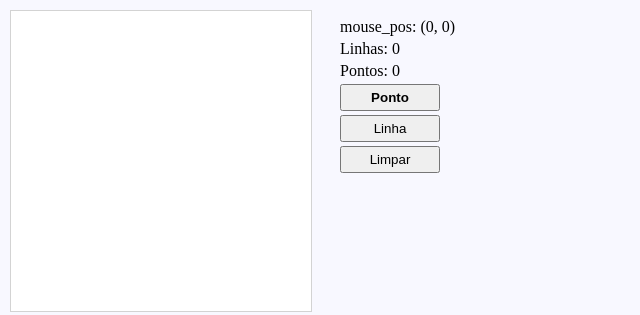
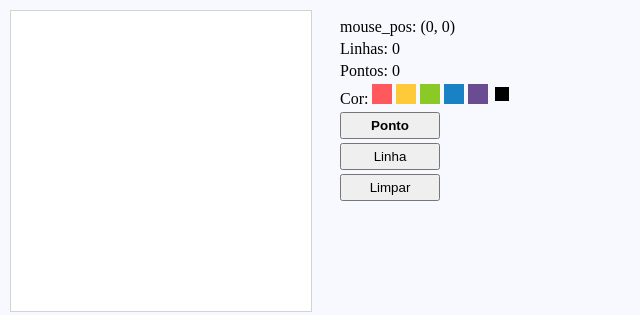
Before and after one commit to sthiago/trabalho-webgl, a plain HTML site: page index.html in a window 1280 px wide. Shown: the whole page, without its empty margins (0-640 px from the left). Drawn offline with Linux system fonts and the light colour scheme.

Commit message:
Adiciona seleção de cores

```diff
--- a/index.html
+++ b/index.html
@@ -38,6 +38,25 @@
             float: left;
             padding: 10px;
         }
+
+        .cor {
+            display: inline-block;
+            padding: 2px;
+            width: 20px;
+            height: 20px;
+        }
+
+        .cor-selected {
+            border: 3px solid ghostwhite;
+        }
+
+        #cor_vermelho { background-color: #FF595E; }
+        #cor_amarelo  { background-color: #FFCA3A; }
+        #cor_verde    { background-color: #8AC926; }
+        #cor_azul     { background-color: #1982C4; }
+        #cor_roxo     { background-color: #6A4C93; }
+        #cor_preto    { background-color: #000000; }
+
 
         .selected {
             font-weight: bold;
@@ -89,6 +108,15 @@
         <div id="mouse_position">mouse_pos: (0, 0)</div>
         <div id="linha_count"></div>
         <div id="ponto_count"></div>
+        <div>
+            Cor:
+            <span class="cor" id="cor_vermelho"></span>
+            <span class="cor" id="cor_amarelo"></span>
+            <span class="cor" id="cor_verde"></span>
+            <span class="cor" id="cor_azul"></span>
+            <span class="cor" id="cor_roxo"></span>
+            <span class="cor cor-selected" id="cor_preto"></span>
+        </div>
         <button id="btn_ponto">Ponto</button>
         <button id="btn_linha">Linha</button>
         <button id="btn_limpar">Limpar</button>
--- a/main.js
+++ b/main.js
@@ -132,7 +132,7 @@ class Point extends Base {
         this.a_color_buf = this.gl.createBuffer();
         this.gl.bindBuffer(this.gl.ARRAY_BUFFER, this.a_color_buf);
         this.gl.enableVertexAttribArray(this.a_color);
-        this.gl.vertexAttribPointer(this.a_color, 4, this.gl.FLOAT, false, 0, 0);
+        this.gl.vertexAttribPointer(this.a_color, 4, this.gl.UNSIGNED_BYTE, true, 0, 0);
     }
 
     static draw(f_extra) {
@@ -160,7 +160,7 @@ class Point extends Base {
         }
         this.gl.bindBuffer(this.gl.ARRAY_BUFFER, this.a_color_buf);
         this.gl.bufferData(
-            this.gl.ARRAY_BUFFER, new Float32Array(color_data), this.gl.STATIC_DRAW);
+            this.gl.ARRAY_BUFFER, new Uint8Array(color_data), this.gl.STATIC_DRAW);
 
         this.gl.drawArrays(this.gl.POINTS, 0, this.list.length);
     }
@@ -172,7 +172,7 @@ class Point extends Base {
         this.y = y;
 
         // Cor padrão = preto
-        this.color = [0, 0, 0, 1];
+        this.color = [0, 0, 0, 255];
 
         this.constructor.list.push(this);
     }
@@ -224,7 +224,7 @@ class Line extends Base {
         this.a_color_buf = this.gl.createBuffer();
         this.gl.bindBuffer(this.gl.ARRAY_BUFFER, this.a_color_buf);
         this.gl.enableVertexAttribArray(this.a_color);
-        this.gl.vertexAttribPointer(this.a_color, 4, this.gl.FLOAT, false, 0, 0);
+        this.gl.vertexAttribPointer(this.a_color, 4, this.gl.UNSIGNED_BYTE, true, 0, 0);
     }
 
     static draw(f_extra) {
@@ -258,7 +258,7 @@ class Line extends Base {
         }
         this.gl.bindBuffer(this.gl.ARRAY_BUFFER, this.a_color_buf);
         this.gl.bufferData(
-            this.gl.ARRAY_BUFFER, new Float32Array(color_data), this.gl.STATIC_DRAW);
+            this.gl.ARRAY_BUFFER, new Uint8Array(color_data), this.gl.STATIC_DRAW);
 
         this.gl.drawArrays(this.gl.LINES, 0, 2 * this.list.length);
     }
@@ -272,7 +272,7 @@ class Line extends Base {
         this.y2 = y2;
 
         // Cor padrão = preto
-        this.color = [1, 0, 0, 1];
+        this.color = [0, 0, 0, 255];
 
         this.constructor.list.push(this);
     }
@@ -326,9 +326,27 @@ function main()
     const btn_ponto = document.querySelector("#btn_ponto");
     const btn_linha = document.querySelector("#btn_linha");
     const btn_limpar = document.querySelector("#btn_limpar");
+    const cores_elms = {
+        'vermelho' : document.querySelector("#cor_vermelho"),
+        'amarelo'  : document.querySelector("#cor_amarelo"),
+        'verde'    : document.querySelector("#cor_verde"),
+        'azul'     : document.querySelector("#cor_azul"),
+        'roxo'     : document.querySelector("#cor_roxo"),
+        'preto'    : document.querySelector("#cor_preto"),
+    }
+    const cores = {
+        'vermelho' : [255, 89, 94, 255],
+        'amarelo'  : [255, 202, 58, 255],
+        'verde'    : [138, 201, 38, 255],
+        'azul'     : [25, 130, 196, 255],
+        'roxo'     : [106, 76, 147, 255],
+        'preto'    : [0, 0, 0, 255],
+    }
+
 
     // Variáveis de controle
     let ferramenta = "point";
+    let cor = cores.preto;
     let line_tmp;
 
     // Botões
@@ -349,6 +367,21 @@ function main()
         // draw_scene(gl, program);
     }
 
+    // Seleção de cores
+    for (const key of Object.keys(cores_elms)) {
+        const btn = cores_elms[key];
+        btn.onclick = () => {
+            // Desseleciona todos
+            Object.values(cores_elms).forEach((el) => el.className = "cor");
+
+            // Seleciona o atual
+            btn.className = "cor cor-selected";
+
+            // Seta a cor
+            cor = cores[key];
+        }
+    }
+
     // Inicializa mouse handling
     let mouseX, mouseY;
     canvas.onmousemove = (e) => {
@@ -366,7 +399,10 @@ function main()
     }
 
     canvas.onclick = (e) => {
-        if (ferramenta == "point") new Point(mouseX, mouseY);
+        if (ferramenta == "point") {
+            const p = new Point(mouseX, mouseY);
+            p.set_color.apply(p, cor);
+        };
 
         // draw_scene(gl, program);
     }
@@ -374,6 +410,7 @@ function main()
     canvas.onmousedown = (e) => {
         if (ferramenta == "line" && line_tmp == undefined) {
             line_tmp = new Line(mouseX, mouseY, mouseX, mouseY);
+            line_tmp.set_color.apply(line_tmp, cor);
         }
         // draw_scene(gl, program);
     }
```
